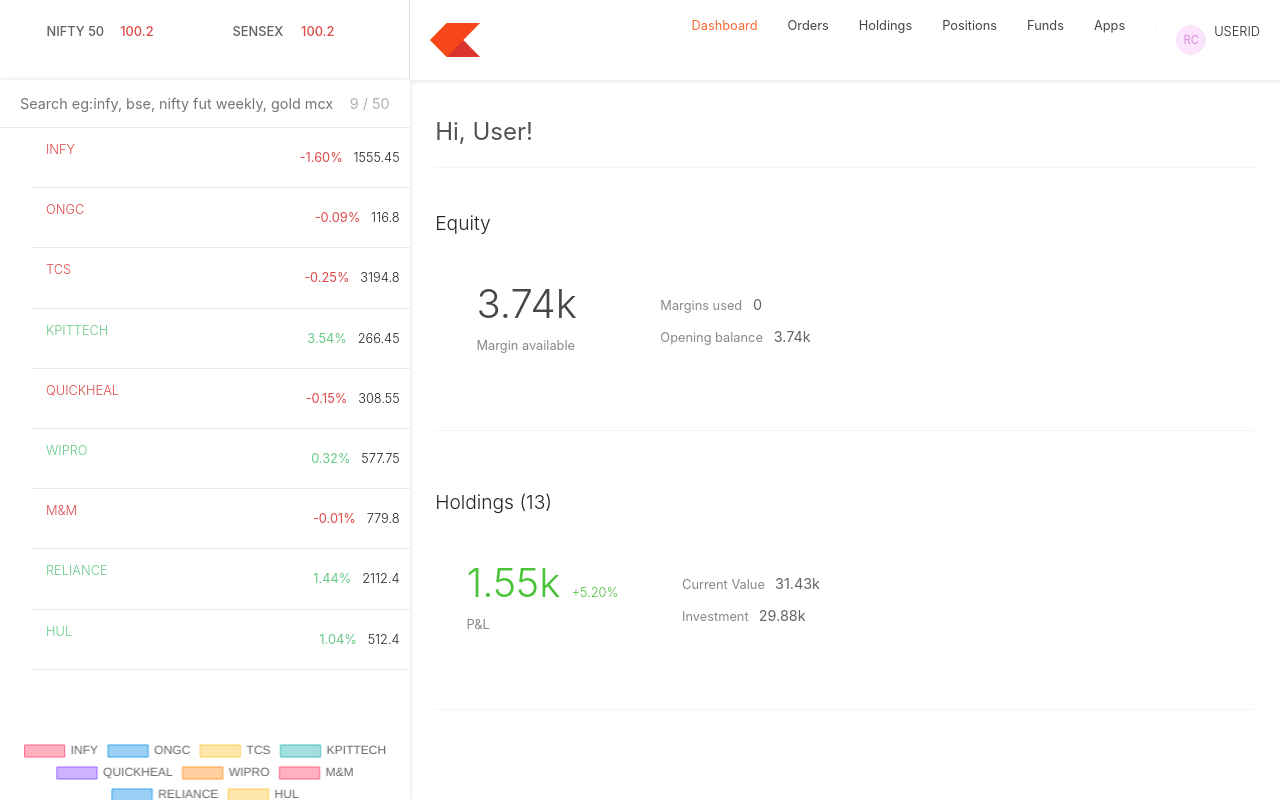
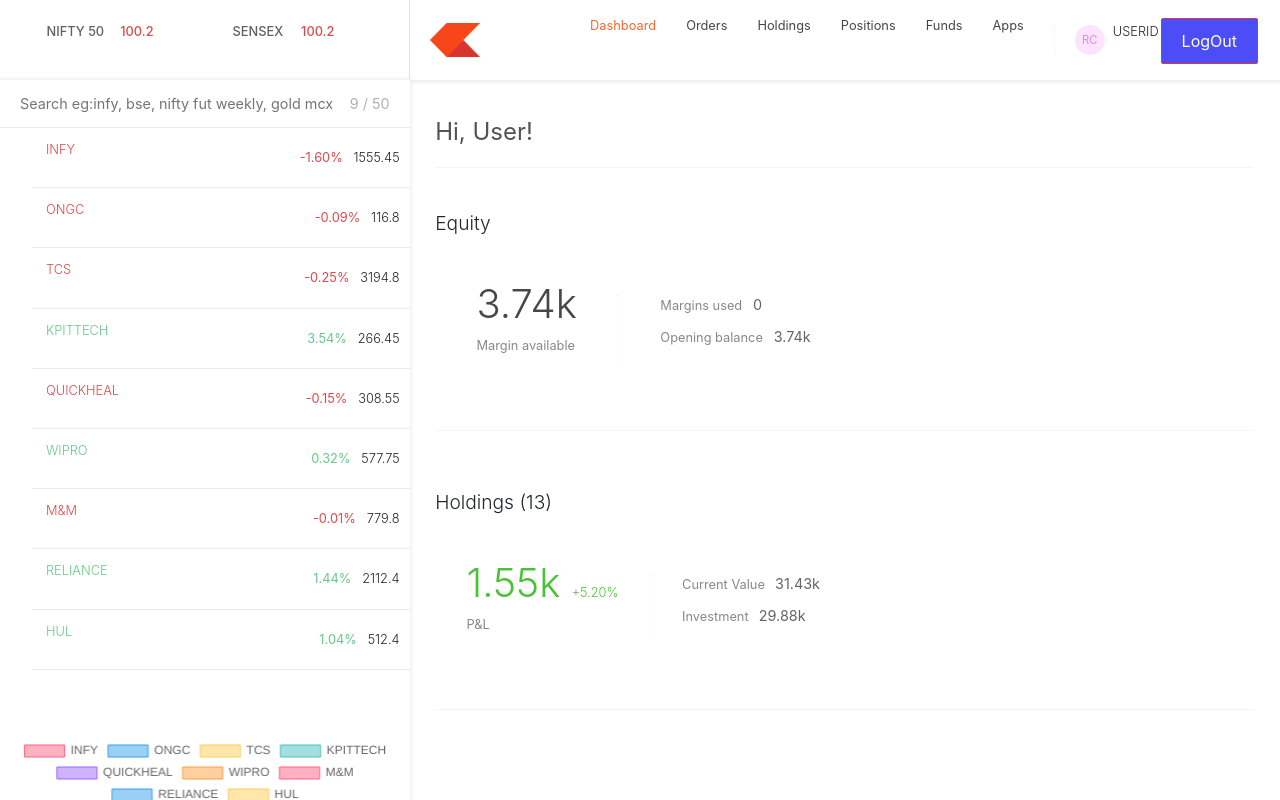
Before and after one commit to RitenChaudhari/Zerodha-Project, a React (Vite) app in the folder dashboard/: page / in a window 1280 px wide. Built offline with nearby package versions, Linux system fonts and the light colour scheme.

Commit message:
Frontend functionality

```diff
--- a/dashboard/src/components/Menu.jsx
+++ b/dashboard/src/components/Menu.jsx
@@ -58,6 +58,10 @@ const Menu = () => {
           <div className="avatar">RC</div>
           <p className="username">USERID</p>
         </div>
+
+        <div>
+          <button className="btn btn-danger">LogOut</button>
+        </div>
         {/* {isProfileDropDownOpen} */}
       </div>
     </div>
```
